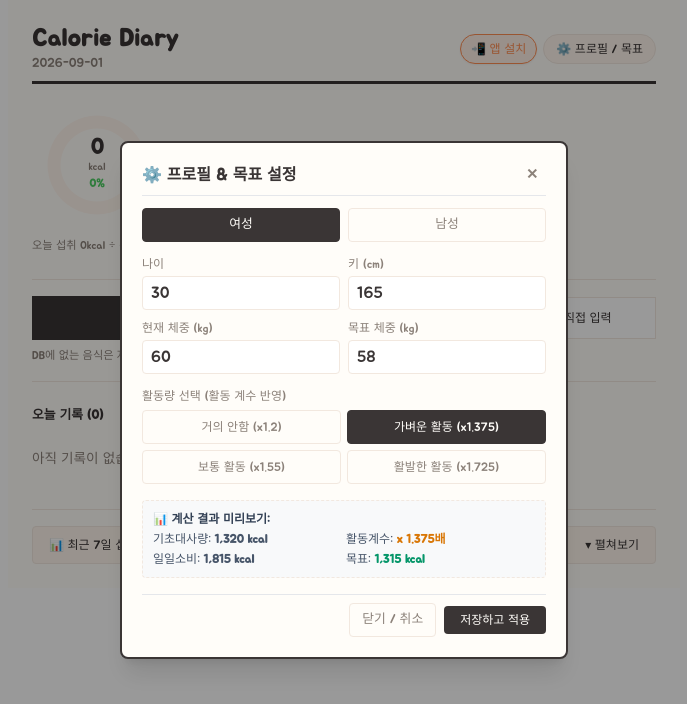
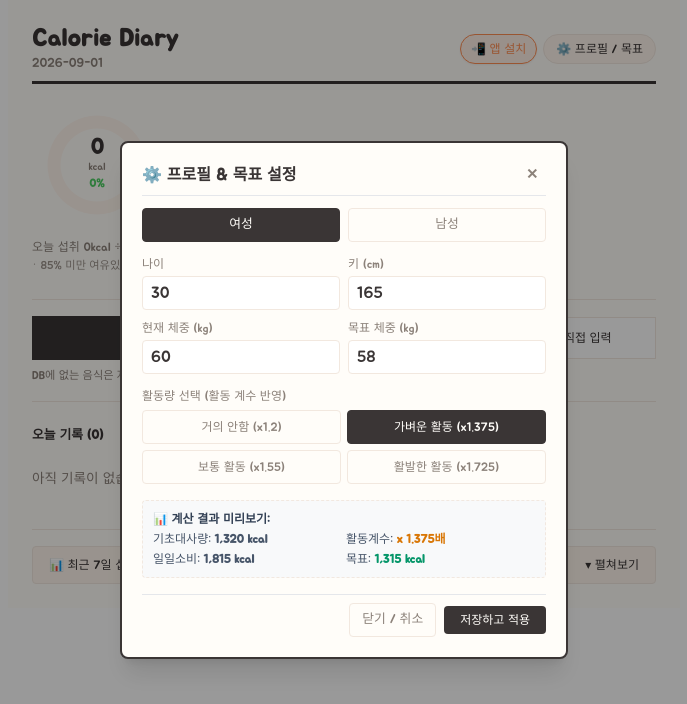
Before and after one commit to ko750125-afk/CalorieCheck, a React (Vite) app: page / in a window 1280 px wide. Shown: the top 704 px of the page, without its empty margins (296-983 px from the left). Built offline with nearby package versions, Linux system fonts and the light colour scheme.

Commit message:
style: add line break to hero gauge caption text

```diff
--- a/src/App.jsx
+++ b/src/App.jsx
@@ -1062,9 +1062,11 @@ export default function CalorieJournal() {
           </div>
         </div>
       </div>
-      <div style={{ color: COLOR.inkDim, fontSize: "0.7rem" }} className="mb-6">
-        오늘 섭취 {total.toLocaleString()}kcal ÷ 목표 {goal.toLocaleString()}kcal 기준 · 85%
-        미만 여유있음 · 85~105% 목표 근접 · 105% 초과 시 초과
+      <div style={{ color: COLOR.inkDim, fontSize: "0.75rem", lineHeight: 1.5 }} className="mb-6">
+        <div>오늘 섭취 {total.toLocaleString()}kcal ÷ 목표 {goal.toLocaleString()}kcal 기준</div>
+        <div style={{ fontSize: "0.7rem", opacity: 0.85 }} className="mt-0.5">
+          · 85% 미만 여유있음 · 85~105% 목표 근접 · 105% 초과 시 초과
+        </div>
       </div>
 
       {/* Input Mode Selector */}
```
Also changed, not shown: calorie-check.jsx (+5 -3 lines).
